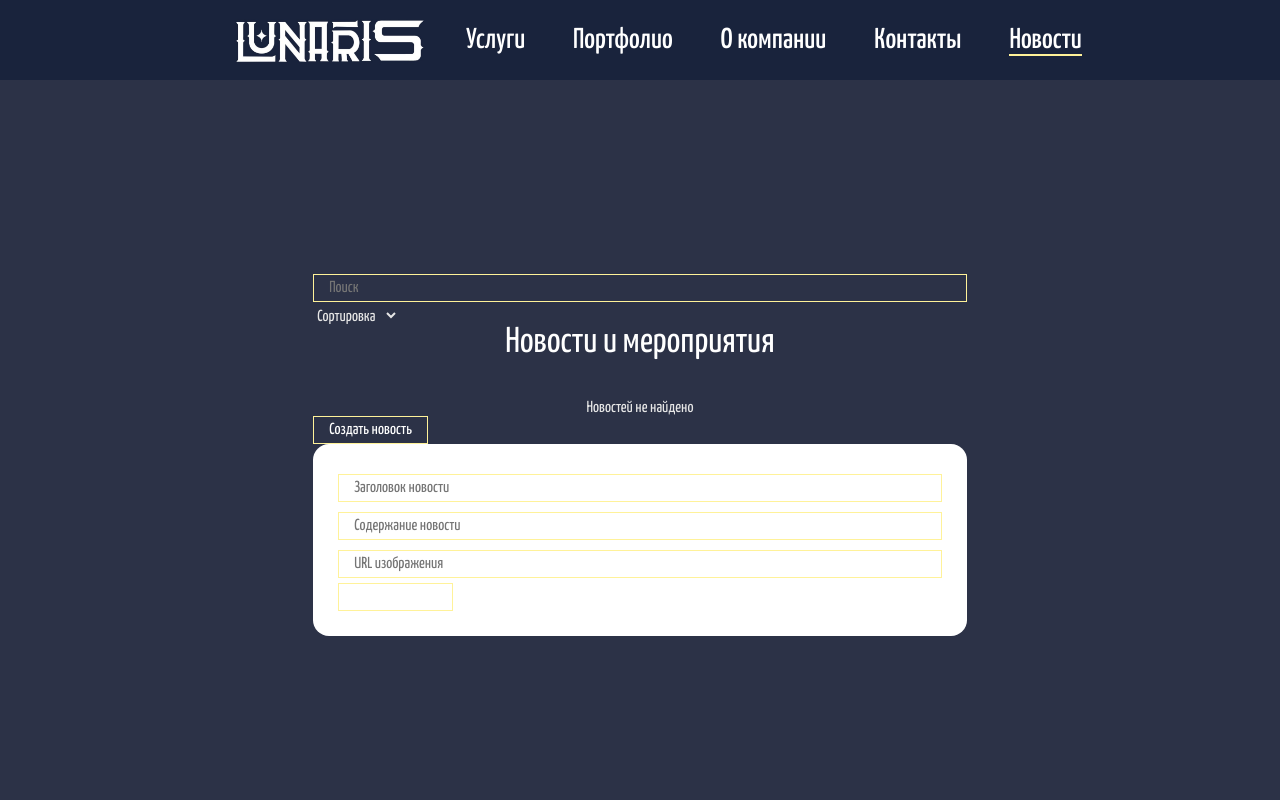
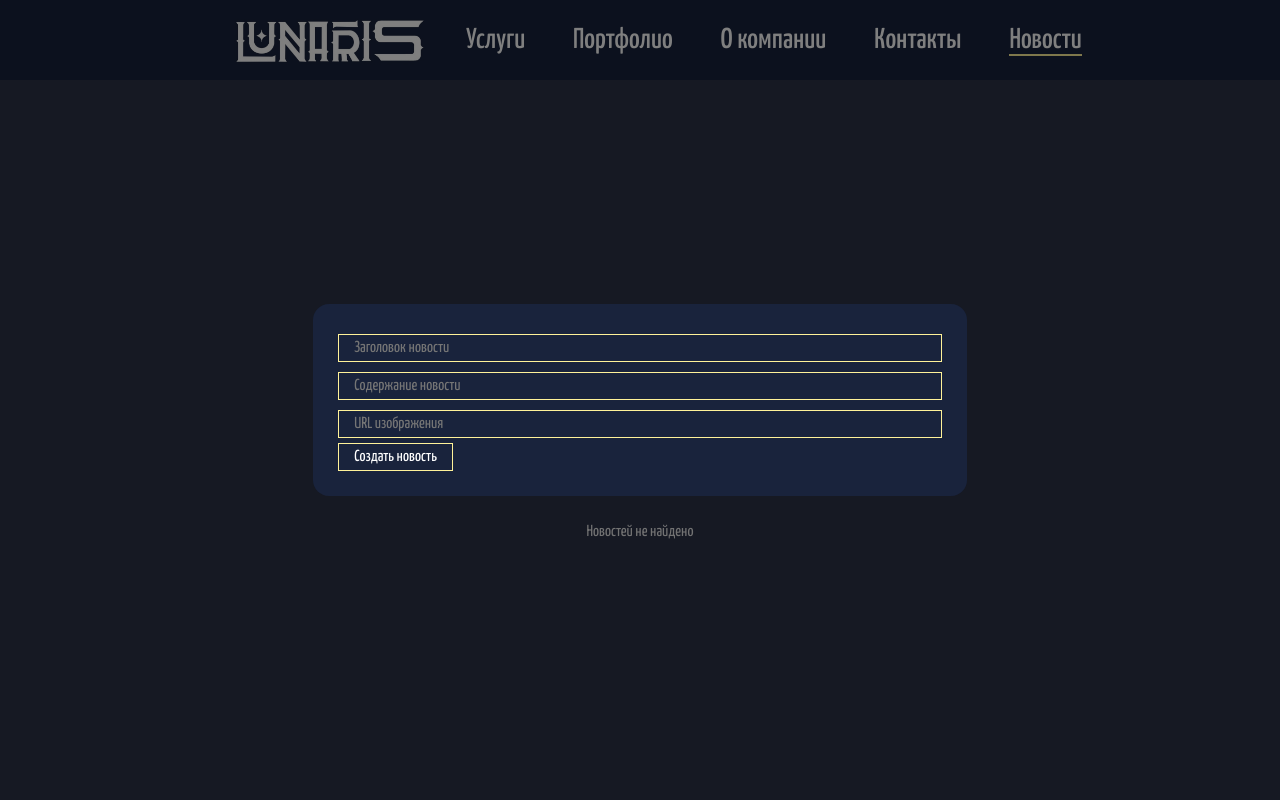
Before and after one commit to 4Bul04kka/client, a React (Create React App) app: page /events in a window 1280 px wide. Both pictures are taken after a click on the button "Создать новость". Shown: the top 800 px of the page. Built offline with nearby package versions, Linux system fonts and the light colour scheme.

Commit message:
news posts are now taken from json. modal window is now used for addPost form

```diff
--- a/package.json
+++ b/package.json
@@ -6,6 +6,7 @@
     "@testing-library/jest-dom": "^5.17.0",
     "@testing-library/react": "^13.4.0",
     "@testing-library/user-event": "^13.5.0",
+    "axios": "^1.7.7",
     "bootstrap": "^5.3.3",
     "react": "^18.2.0",
     "react-dom": "^18.2.0",
--- a/src/components/pages/events/Events.jsx
+++ b/src/components/pages/events/Events.jsx
@@ -7,6 +7,7 @@ import PostFilter from "../../ui/postform/PostFilter";
 import MyModal from "../../ui/modal/MyModal";
 import MyButton from "../../ui/button/MyButton";
 import { usePosts } from "../../hooks/usePosts";
+import axios from "axios";
 
 function Events() {
   const [posts, setPosts] = useState([]);
@@ -20,6 +21,13 @@ function Events() {
     setModal(false);
   };
 
+  async function fetchPosts() {
+    const response = await axios.get(
+      "https://jsonplaceholder.typicode.com/posts"
+    );
+    setPosts(response.data);
+  }
+
   const removePost = (post) => {
     setPosts(posts.filter((p) => p.id !== post.id));
   };
@@ -28,17 +36,17 @@ function Events() {
     <div className='events'>
       <div className='container'>
         <div>
-          {/*<MyButton onClick={fetchPosts}>Запросить посты</MyButton>*/}
+          <MyButton onClick={fetchPosts}>Запросить посты</MyButton>
+          <MyButton onClick={() => setModal(true)}>Создать новость</MyButton>
+          <MyModal visible={modal} setVisible={setModal}>
+            <PostForm create={createPost} />
+          </MyModal>
           <PostFilter filter={filter} setFilter={setFilter} />
           <PostList
             remove={removePost}
             posts={sortedAndSearchedPosts}
             title={"Новости и мероприятия"}
           />
-          <MyButton onClick={() => setModal(true)}>Создать новость</MyButton>
-          <MyModal visible={modal} setVisible={setModal}>
-            <PostForm create={createPost} />
-          </MyModal>
         </div>
       </div>
     </div>
--- a/src/components/ui/modal/MyModal.jsx
+++ b/src/components/ui/modal/MyModal.jsx
@@ -1,10 +1,17 @@
 import React from "react";
 import cl from "./myModal.module.css";
 
-const MyModal = ({ children }) => {
+const MyModal = ({ children, visible, setVisible }) => {
+  const rootClasses = [cl.myModal];
+  if (visible) {
+    rootClasses.push(cl.active);
+  }
+
   return (
-    <div className={[cl.MyModal, cl.active].join("")}>
-      <div className={cl.myModalContent}>{children}</div>
+    <div className={rootClasses.join(" ")} onClick={() => setVisible(false)}>
+      <div className={cl.myModalContent} onClick={(e) => e.stopPropagation()}>
+        {children}
+      </div>
     </div>
   );
 };
--- a/src/components/ui/modal/myModal.module.css
+++ b/src/components/ui/modal/myModal.module.css
@@ -10,7 +10,7 @@
 
 .myModalContent {
   padding: 25px;
-  background: white;
+  background: #19233c;
   border-radius: 16px;
   min-width: 250px;
 }
```
Also changed, not shown: 1 other file (tests, documents, lock files or other folders).
